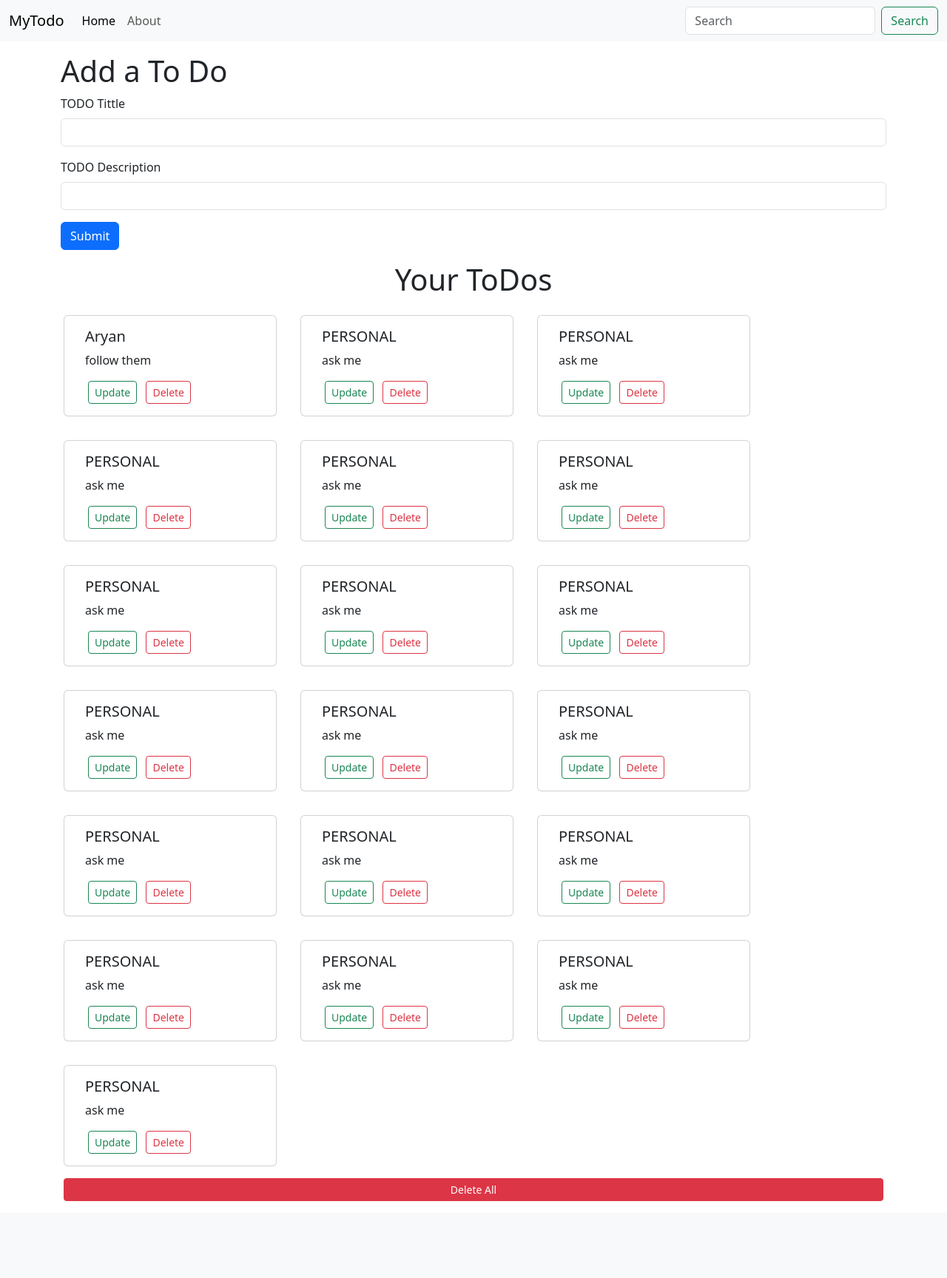
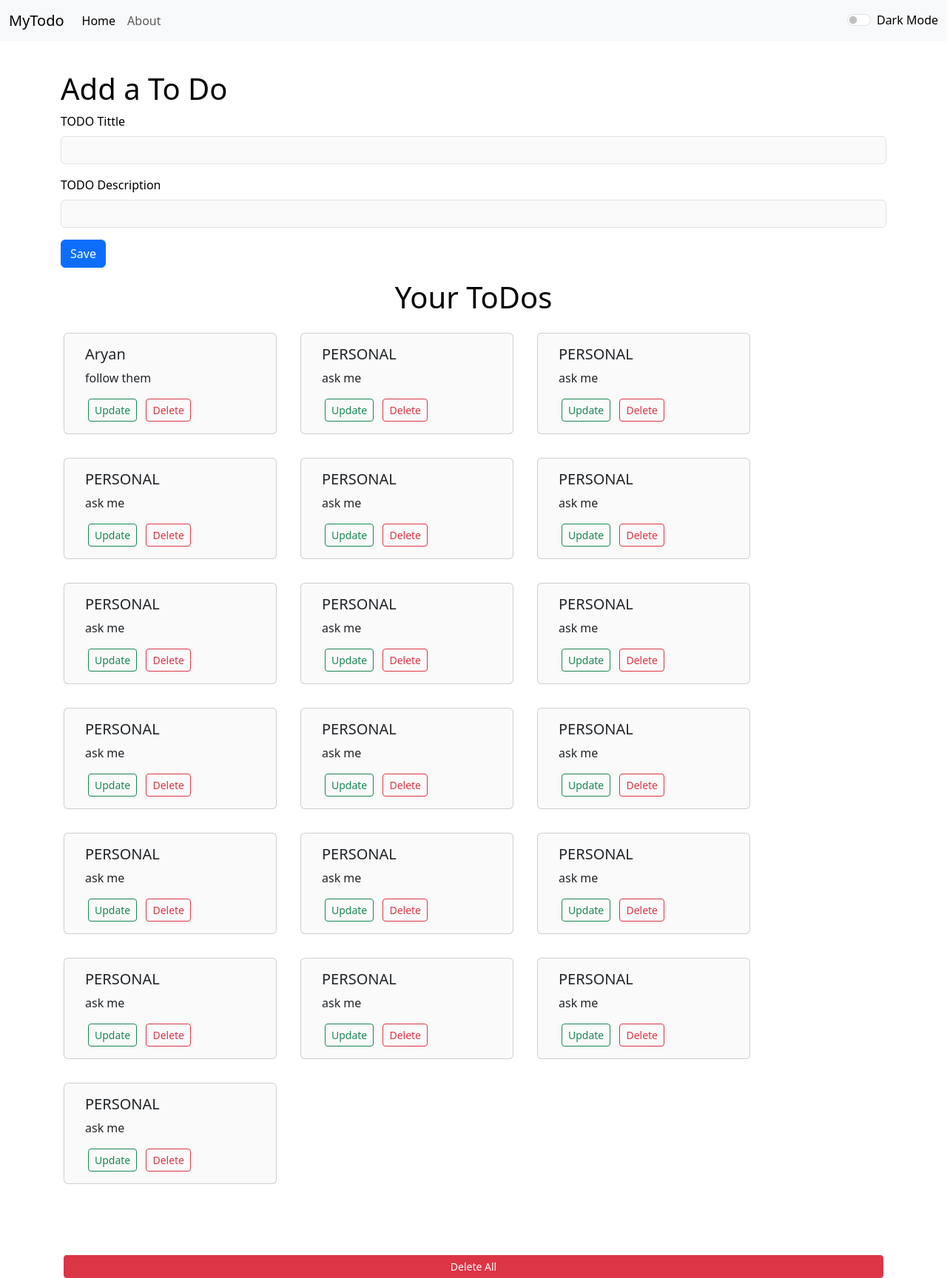
Before and after one commit to AryanKumarOfficial/FLASK, a Flask app: page / in a window 1280 px wide. Shown: the whole page at 74% size. Before the commit the page ends 1624 px from the top, so only its background shows below. Run offline with Flask 3, Linux system fonts and the light colour scheme; data comes from the database, SQL or seed files in the repository; both versions use the stored data as it was after the commit.

Commit message:
commit-2
Till my previous session I have completed upto delete all
functionality.In this session I have completed till dark mode
Looking further to add some more interesting concepts in this app

```diff
--- /dev/null
+++ b/package.json
@@ -0,0 +1,5 @@
+{
+  "dependencies": {
+    "darkmode-js": "^1.5.7"
+  }
+}
--- /dev/null
+++ b/static/css/style.css
@@ -0,0 +1,36 @@
+:root,
+:root.light {
+  --color-bg: #ffffff;
+  --color-fg: #000000;
+  --card-bg-color: #fafafa;
+  --input-field-bg: #fafafa;
+}
+:root.dark {
+  --color-bg: rgb(4, 39, 67);
+  --color-fg: #ffffff;
+  --card-bg-color: rgb(19, 70, 110);
+  --input-field-bg: rgb(19, 72, 110);
+}
+
+body {
+  background-color: var(--color-bg);
+  color: var(--color-fg);
+}
+
+.card {
+  background-color: var(--card-bg-color) !important;
+}
+
+.TODO-first input {
+  background-color: var(--input-field-bg);
+}
+
+.flask-main-card {
+  width: 18rem;
+}
+.TODO-first,
+.table-main,
+.deleteall {
+  top: 80px;
+  position: relative;
+}
--- a/static/js/css/style.css
+++ /dev/null
@@ -1,3 +0,0 @@
-/* body {
-  color: green;
-} */
--- a/static/js/test.js
+++ b/static/js/test.js
@@ -1 +1,29 @@
-console.log("hello flusky");
+const modeBtn = document.getElementById("mode");
+modeBtn.onchange = (e) => {
+  if (modeBtn.checked === true) {
+    document.documentElement.classList.remove("light");
+    document.documentElement.classList.add("dark");
+    document.getElementById("navbar").setAttribute("data-bs-theme", "dark");
+    window.localStorage.setItem("mode", "dark");
+  } else {
+    document.documentElement.classList.remove("dark");
+    document.documentElement.classList.add("light");
+    document.getElementById("navbar").removeAttribute("data-bs-theme");
+
+    window.localStorage.setItem("mode", "light");
+  }
+};
+
+const mode = window.localStorage.getItem("mode");
+if (mode == "dark") {
+  modeBtn.checked = true;
+  document.documentElement.classList.remove("light");
+  document.documentElement.classList.add("dark");
+  document.getElementById("navbar").setAttribute("data-bs-theme", "dark");
+}
+if (mode == "light") {
+  modeBtn.checked = false;
+  document.documentElement.classList.remove("dark");
+  document.documentElement.classList.add("light");
+  document.getElementById("navbar").removeAttribute("data-bs-theme");
+}
--- a/templates/base.html
+++ b/templates/base.html
@@ -10,8 +10,8 @@
         {% endblock title %}| My TODO</title>
     <link href="https://cdn.jsdelivr.net/npm/bootstrap@5.3.0-alpha1/dist/css/bootstrap.min.css" rel="stylesheet"
         integrity="sha384-GLhlTQ8iRABdZLl6O3oVMWSktQOp6b7In1Zl3/Jr59b6EGGoI1aFkw7cmDA6j6gD" crossorigin="anonymous">
-        <link rel="stylesheet" href="{{ url_for('static', filename='css/style.css') }}">
-    <script src="{{ url_for('static', filename='js/test.js') }}"></script>
+    <link rel="stylesheet" href="{{ url_for('static', filename='css/style.css') }}">
+    <script src="{{ url_for('static', filename='js/test.js') }}" defer></script>
     <style>
         a {
             text-decoration: none;
@@ -21,7 +21,7 @@
 
 <body>
     <!-- Navbar starts -->
-    <nav class="navbar navbar-expand-lg bg-body-tertiary">
+    <nav class="navbar navbar-expand-lg bg-body-tertiary fixed-top bg-dark" id="navbar">
         <div class="container-fluid">
             <a class="navbar-brand" href="/">MyTodo</a>
             <button class="navbar-toggler" type="button" data-bs-toggle="collapse"
@@ -39,15 +39,18 @@
                     </li>
 
                 </ul>
-                <form class="d-flex" role="search">
+                <!-- <form class="d-flex" role="search">
                     <input class="form-control me-2" type="search" placeholder="Search" aria-label="Search"
                         id="searchbar">
                     <button class="btn btn-outline-success" type="submit">Search</button>
-                </form>
+                </form> -->
+                <div class="form-check form-switch">
+                    <input class="form-check-input" type="checkbox" role="switch" id="mode">
+                    <label class="form-check-label" for="mode">Dark Mode</label>
+                </div>
             </div>
         </div>
     </nav>
-
     <!-- Navbar Ends -->
     {% block body %}
 
--- a/templates/index.html
+++ b/templates/index.html
@@ -5,7 +5,7 @@ Home
 {% block body %}
 <!-- ADD To Do starts -->
 
-<div class="container my-3">
+<div class="container my-3 TODO-first">
     <h1>Add a To Do</h1>
     <form action="/" method="POST">
         <div class="mb-3">
@@ -16,12 +16,12 @@ Home
             <label for="desc" class="form-label">TODO Description</label>
             <input type="text" class="form-control" id="desc" name="desc">
         </div>
-        <button type="submit" class="btn btn-primary">Submit</button>
+        <button type="submit" class="btn btn-primary">Save</button>
     </form>
 </div>
 <!-- ADD To Do Ends -->
 <!-- Table starts -->
-<div class="container my-3">
+<div class="container my-3 table-main">
     <h1 class="text-center">Your ToDos</h1>
     <div class="row">
 
@@ -44,7 +44,7 @@ Home
         <tbody> -->
 
         {% for todo in allTodo %}
-        <div class="card my-3 mx-3" style="width: 18rem;">
+        <div class="card my-3 mx-3 flask-main-card" id="flask-main-card">
             <div class="card-body">
                 <h5 class="card-title">{{todo.title}} </h5>
                 <p class="card-text">{{todo.desc}} </p>
@@ -73,14 +73,19 @@ Home
             </tr> -->
         {% endfor %}
         {% endif %}
+        {% if allTodo|length == 0 %}
+        &#8203;
+        <!-- No RECORD FOUND -->
+        {% else %}
 
-        <a href="/deleteall">
+        <a href="/deleteall" class="deleteall">
             <div class="d-grid gap-2">
                 <button type="button" class="btn btn-danger btn-sm mx-1">
                     Delete All
                 </button>
             </div>
         </a>
+        {% endif %}
         <!-- </tbody>
     </table> -->
     </div>
@@ -92,7 +97,7 @@ Home
     integrity="sha384-w76AqPfDkMBDXo30jS1Sgez6pr3x5MlQ1ZAGC+nuZB+EYdgRZgiwxhTBTkF7CXvN"
     crossorigin="anonymous"></script>
 
-{% endblock body %}
 </body>
 
 </html>
+{% endblock body %}
```
Also changed, not shown: instance/test.db, package-lock.json (added).
